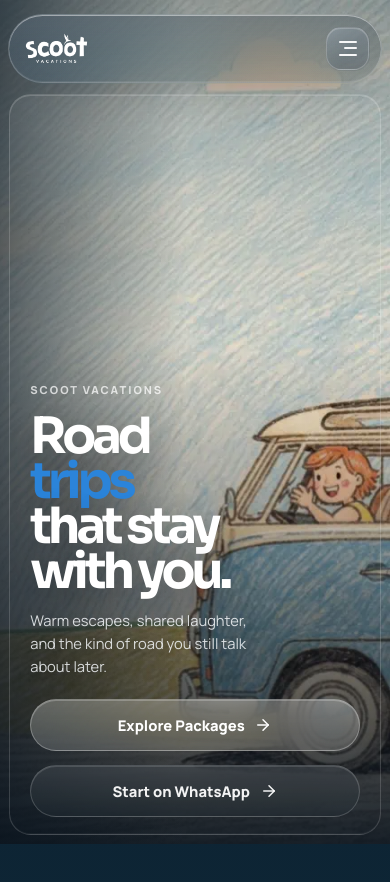
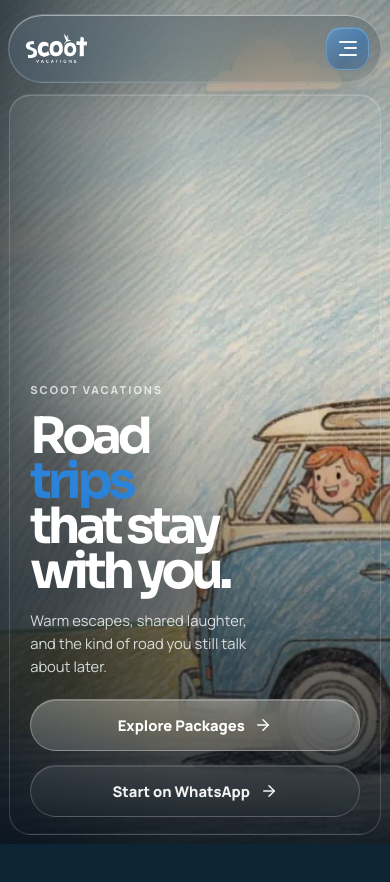
Before and after one commit to scootvacation-sys/scootwebsite, a React (Vite) app: page / in a window 390 px wide. Shown: the top 882 px of the page. Built offline with nearby package versions, Linux system fonts and the light colour scheme.

Commit message:
Make mobile menu toggle blue

```diff
--- a/src/App.css
+++ b/src/App.css
@@ -136,22 +136,22 @@ body.mobile-nav-open {
   min-width: 3rem;
   justify-content: center;
   padding: 0;
-  border: 1px solid rgba(255, 255, 255, 0.22);
+  border: 1px solid rgba(125, 190, 255, 0.42);
   border-radius: 1.1rem;
   background:
-    linear-gradient(180deg, rgba(255, 255, 255, 0.2), rgba(255, 255, 255, 0.05)),
+    linear-gradient(180deg, rgba(54, 145, 233, 0.42), rgba(18, 96, 186, 0.18)),
     linear-gradient(
       135deg,
-      rgba(164, 194, 224, 0.18),
-      rgba(79, 111, 141, 0.08) 58%,
-      rgba(255, 255, 255, 0.02)
+      rgba(180, 222, 255, 0.28),
+      rgba(46, 116, 194, 0.18) 58%,
+      rgba(255, 255, 255, 0.05)
     ),
-    rgba(7, 18, 29, 0.18);
+    rgba(7, 18, 29, 0.1);
   color: rgba(255, 255, 255, 0.94);
   cursor: pointer;
   box-shadow:
-    0 18px 36px -30px rgba(2, 9, 18, 0.72),
-    inset 0 1px 0 rgba(255, 255, 255, 0.18);
+    0 18px 36px -28px rgba(9, 89, 173, 0.46),
+    inset 0 1px 0 rgba(255, 255, 255, 0.2);
   backdrop-filter: blur(22px) saturate(190%) brightness(1.04);
   -webkit-backdrop-filter: blur(22px) saturate(190%) brightness(1.04);
   transition:
@@ -164,35 +164,35 @@ body.mobile-nav-open {
 .nav-menu-toggle:hover,
 .nav-menu-toggle:focus-visible {
   transform: translateY(-1px);
-  border-color: rgba(255, 255, 255, 0.3);
+  border-color: rgba(154, 210, 255, 0.56);
   background:
-    linear-gradient(180deg, rgba(255, 255, 255, 0.24), rgba(255, 255, 255, 0.07)),
+    linear-gradient(180deg, rgba(69, 160, 247, 0.5), rgba(21, 104, 196, 0.22)),
     linear-gradient(
       135deg,
-      rgba(172, 202, 230, 0.2),
-      rgba(92, 126, 156, 0.1) 58%,
-      rgba(255, 255, 255, 0.03)
+      rgba(194, 230, 255, 0.32),
+      rgba(58, 128, 206, 0.22) 58%,
+      rgba(255, 255, 255, 0.06)
     ),
-    rgba(7, 18, 29, 0.22);
+    rgba(7, 18, 29, 0.12);
   box-shadow:
-    0 22px 40px -32px rgba(2, 9, 18, 0.68),
-    inset 0 1px 0 rgba(255, 255, 255, 0.22);
+    0 22px 40px -30px rgba(9, 89, 173, 0.52),
+    inset 0 1px 0 rgba(255, 255, 255, 0.24);
 }
 
 .nav-menu-toggle.is-open {
-  border-color: rgba(255, 255, 255, 0.32);
+  border-color: rgba(166, 216, 255, 0.62);
   background:
-    linear-gradient(180deg, rgba(255, 255, 255, 0.24), rgba(255, 255, 255, 0.07)),
+    linear-gradient(180deg, rgba(75, 166, 252, 0.54), rgba(25, 110, 204, 0.24)),
     linear-gradient(
       135deg,
-      rgba(178, 208, 236, 0.22),
-      rgba(92, 126, 156, 0.12) 58%,
-      rgba(255, 255, 255, 0.03)
+      rgba(198, 233, 255, 0.34),
+      rgba(62, 133, 212, 0.24) 58%,
+      rgba(255, 255, 255, 0.06)
     ),
-    rgba(7, 18, 29, 0.24);
+    rgba(7, 18, 29, 0.14);
   box-shadow:
-    0 24px 42px -34px rgba(2, 9, 18, 0.68),
-    inset 0 1px 0 rgba(255, 255, 255, 0.24);
+    0 24px 42px -30px rgba(9, 89, 173, 0.56),
+    inset 0 1px 0 rgba(255, 255, 255, 0.26);
 }
 
 .nav-menu-toggle-glyph {
```
